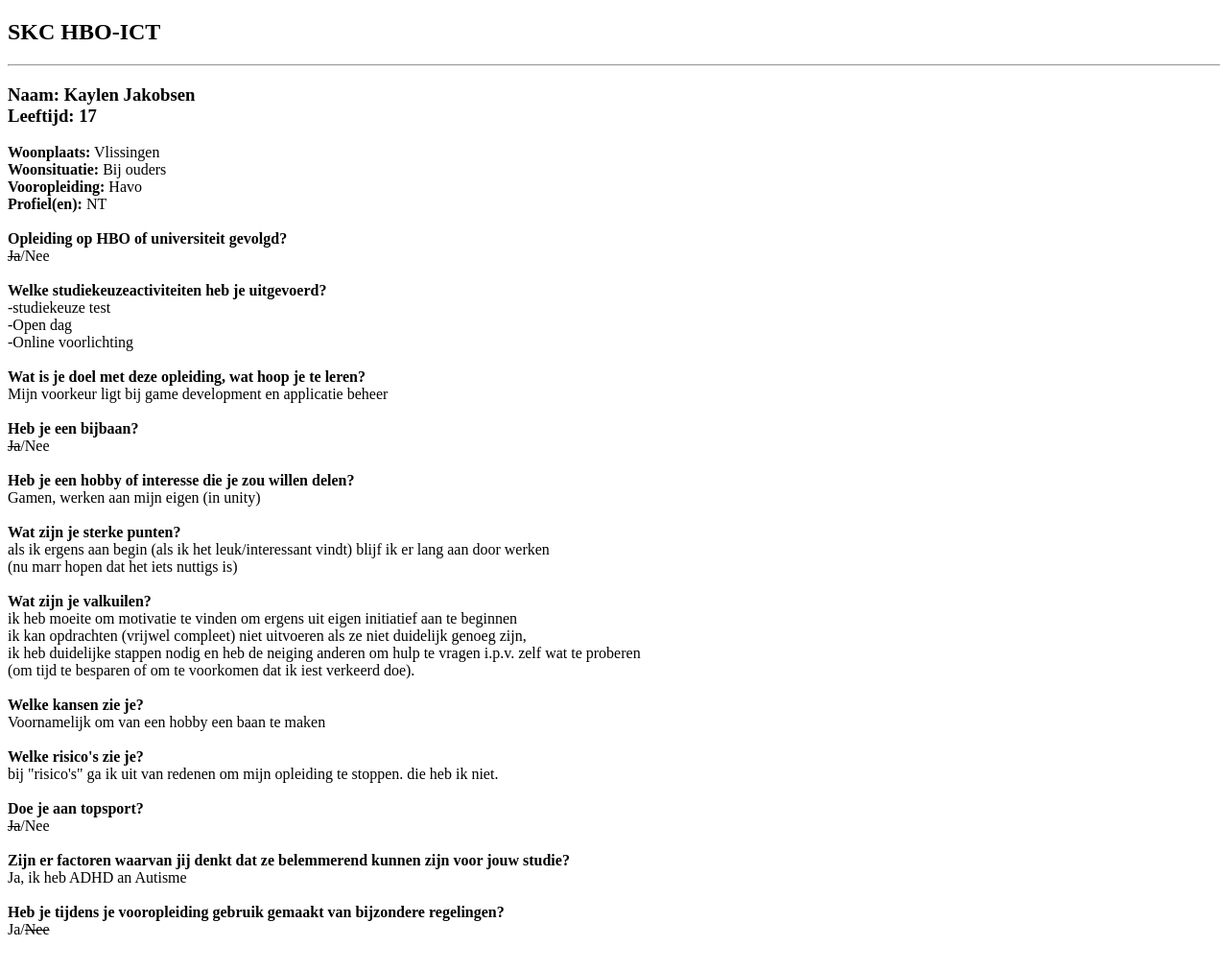
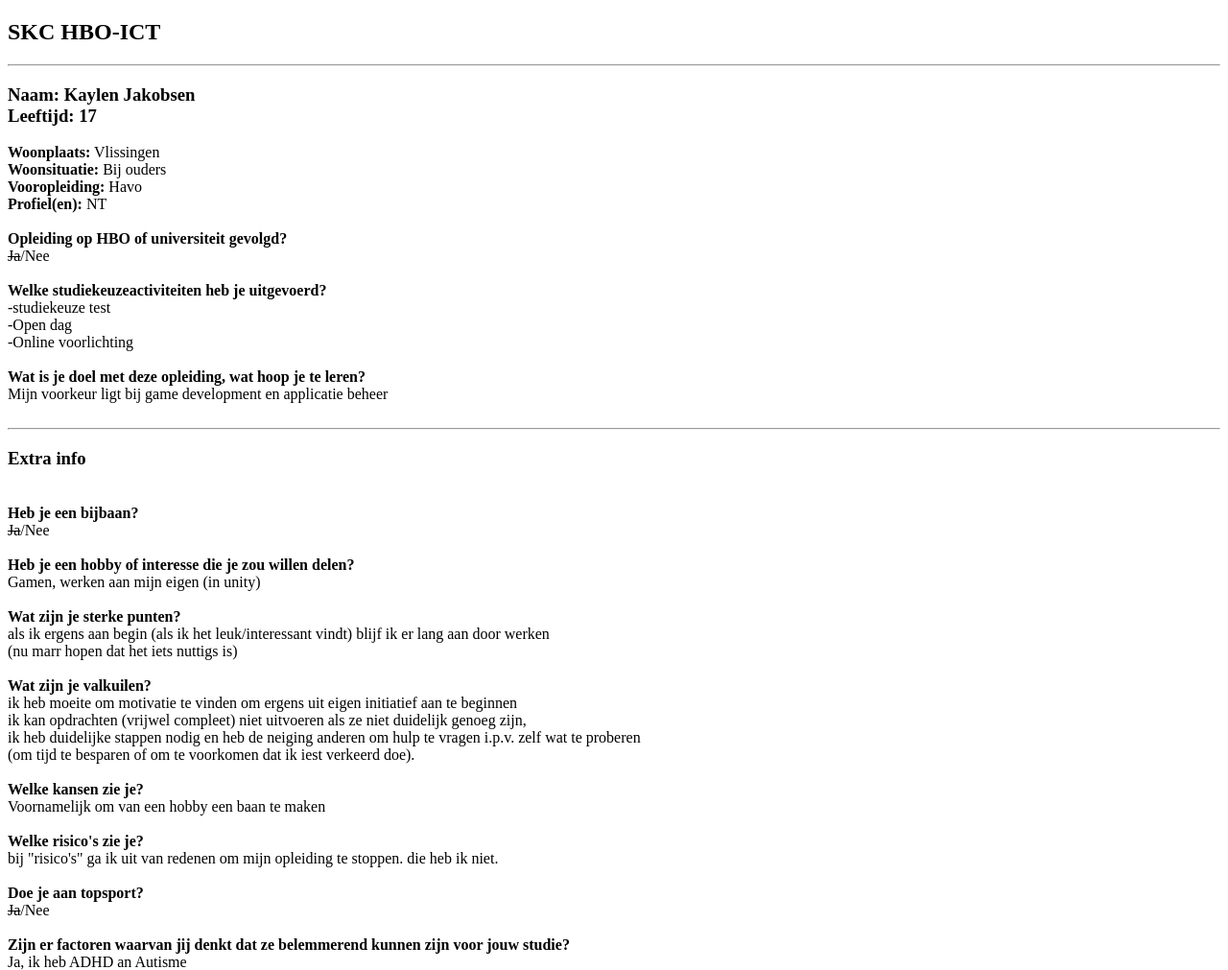
Before and after one commit to Silver-Lyonhardt/Silver-Lyonhardt.github.io, a plain HTML site: page profile.html in a window 1280 px wide. Shown: the top 1011 px of the page at 96% size. Before the commit the page ends 986 px from the top, so only its background shows below. Drawn offline with Linux system fonts and the light colour scheme.

Commit message:
Update profile.html

```diff
--- a/profile.html
+++ b/profile.html
@@ -24,6 +24,8 @@
     -Online voorlichting <br><br>
     <strong>Wat is je doel met deze opleiding, wat hoop je te leren?</strong><br>
     Mijn voorkeur ligt bij game development en applicatie beheer <br><br>
+    <hr>
+    <h3>Extra info</h3><br>
     <b>Heb je een bijbaan?</b><br>
     <del>Ja</del>/Nee <br><br>
     <b>Heb je een hobby of interesse die je zou willen delen?</b><br>
```
